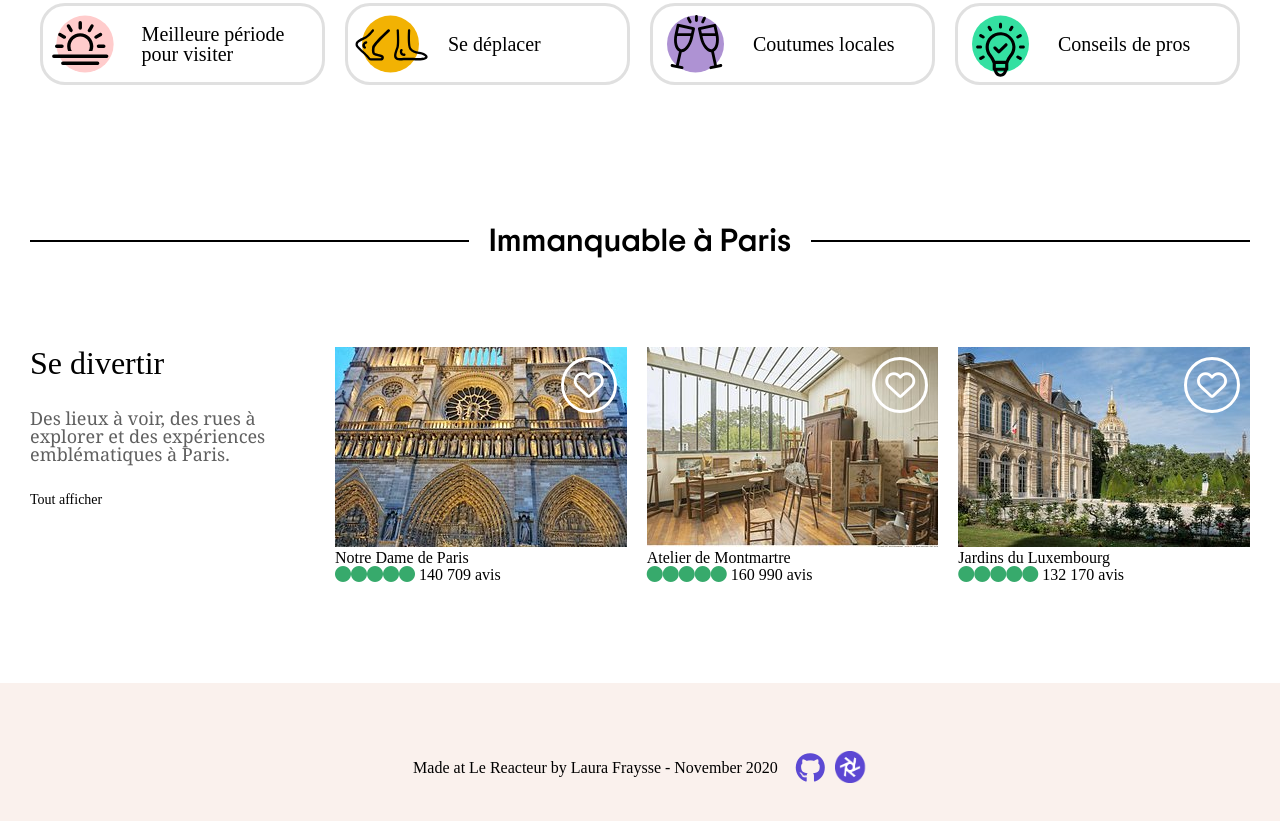
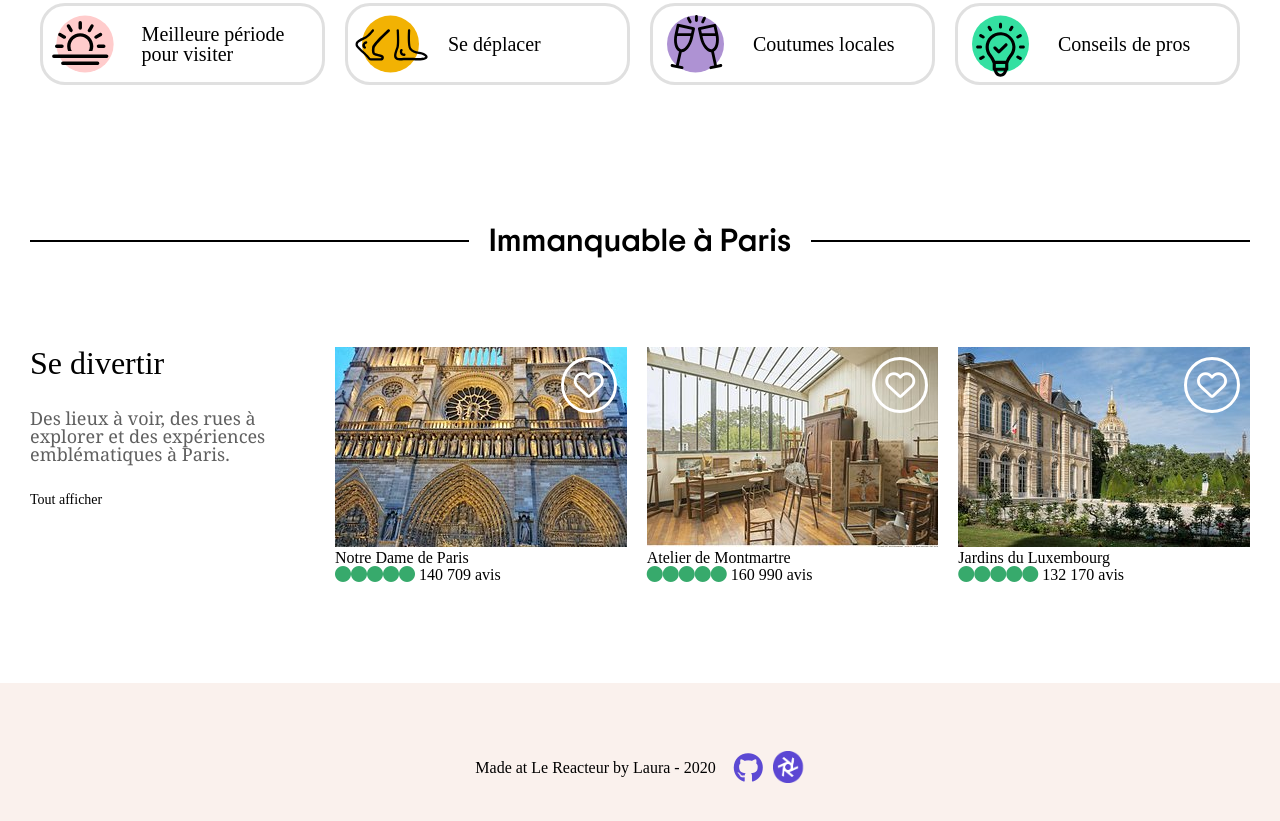
Before and after one commit to Laura-fr/Tripadvisor-frontend, a plain HTML site: page index.html in a window 1280 px wide. Shown: the part 1444-2265 px from the top of the page. Drawn offline with Linux system fonts and the light colour scheme; a web font is replaced by a local one.

Commit message:
update footer

```diff
--- a/index.html
+++ b/index.html
@@ -239,7 +239,7 @@
 
 
 
-      <p>Made at Le Reacteur by Laura Fraysse - November 2020</p>
+      <p>Made at Le Reacteur by Laura - 2020</p>
       <a href="https://github.com/Laura-fr" target ="_blank"><i  class="fab fa-github"></i></a>
       <a href="https://www.lereacteur.io/" target="_blank"> <img src="./assets/img/logo-le-reacteur-2.png" alt=""></a>
 
```
